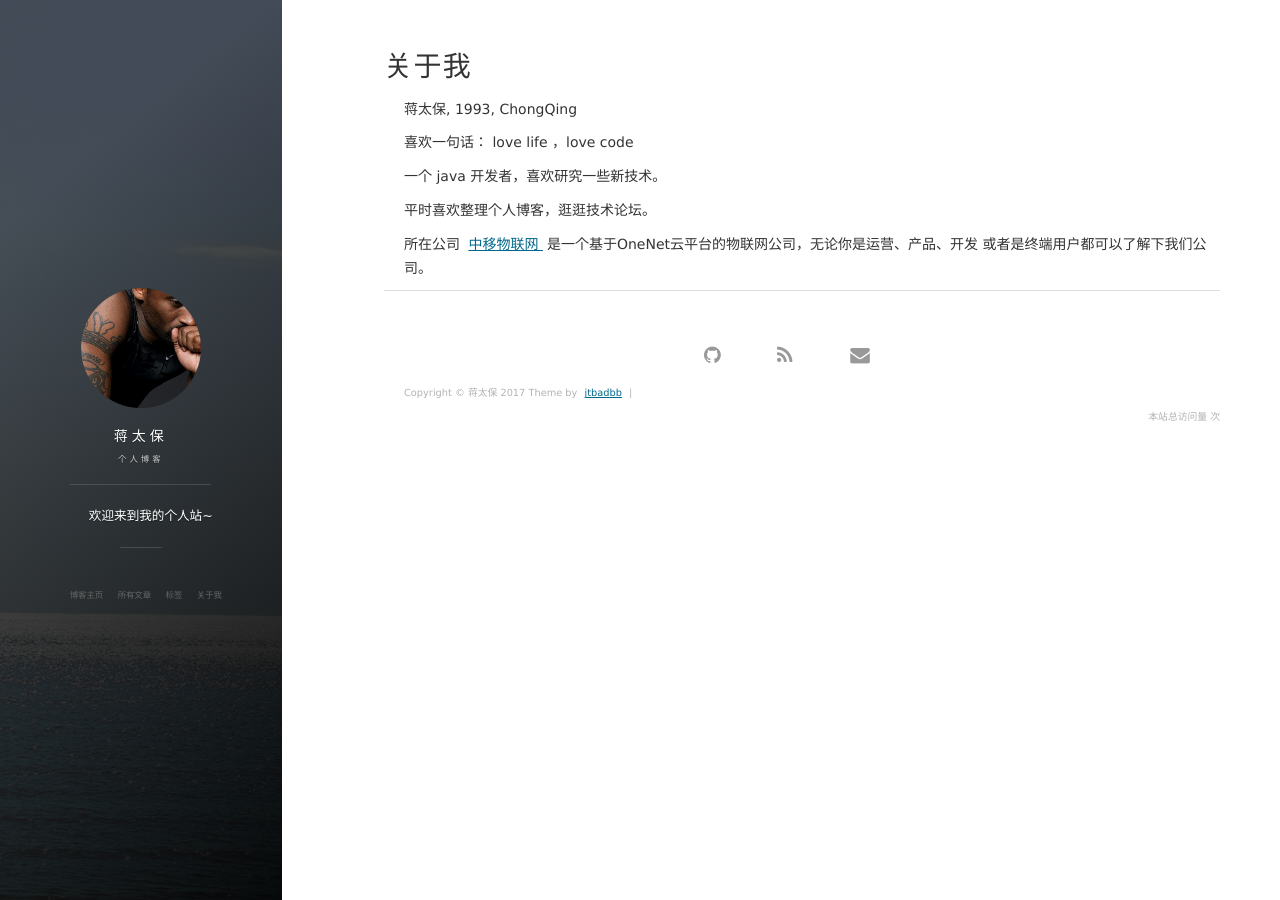
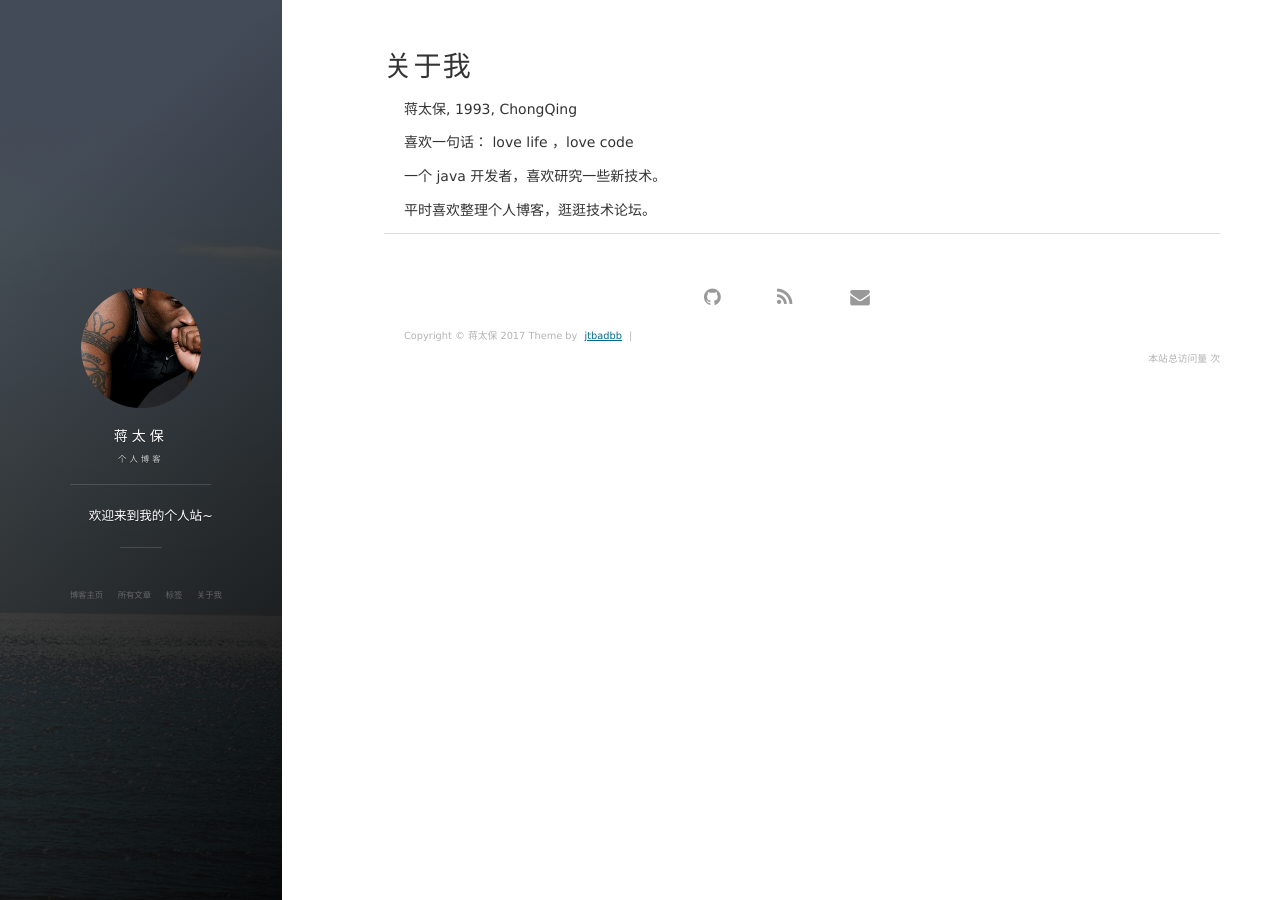
Before and after one commit to jian9ta1ba0/jtbadbb.github.io, a Jekyll site: the page built from about.md, in a window 1280 px wide. Built offline with Jekyll 4.4.1, drawn with Linux system fonts in a browser that asks for light colours; nearby versions of some CDN libraries; comment, search, counter and statistics services are not loaded.

Commit message:
Update about.md

```diff
--- a/about.md
+++ b/about.md
@@ -14,9 +14,3 @@ love life ，love code
 
 <p>
 平时喜欢整理个人博客，逛逛技术论坛。
-
-
-<p>
-所在公司
-<a target="_blank" href="http://iot.10086.cn/cn/"> 中移物联网 </a>
-是一个基于OneNet云平台的物联网公司，无论你是运营、产品、开发 或者是终端用户都可以了解下我们公司。
```
